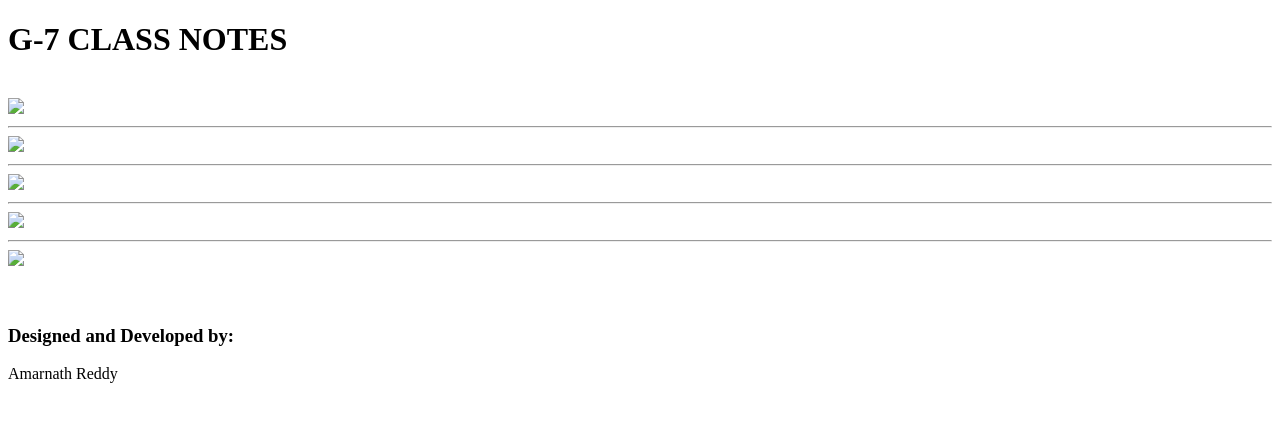
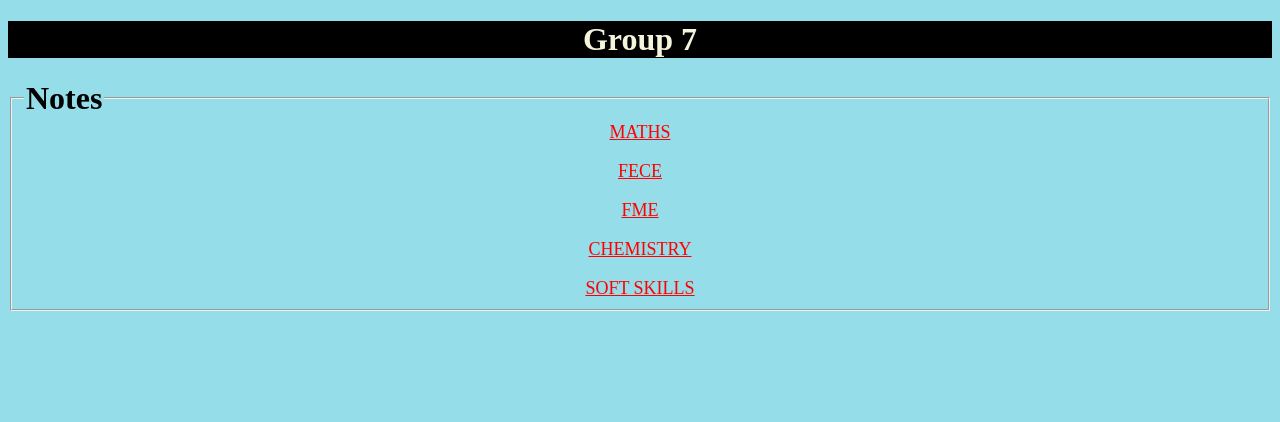
Before and after one commit to embeddeddeveloper12/Notes, a plain HTML site: page index.html in a window 1280 px wide. Drawn offline with Linux system fonts and the light colour scheme.

Commit message:
Update index.html

```diff
--- a/index.html
+++ b/index.html
@@ -2,26 +2,54 @@
 <html>
     <head>
         <title>NOTES</title>
-    </head>
-    <body>
-        <h1>G-7 CLASS NOTES</h1>
+        <style>
+            *{
+                background-color: rgb(149, 221, 233);
+            }
+          .g7{
+            text-align: center;
+            background-color: black;
+            color: beige;
+          }
+          div{
 
-        <br>
+            text-align: center;
 
 
-        <a href="Subjects/maths.html" target="_blank"><img src="images/img_engg_maths.jpg" width="150"></a>
-        <br><hr>
-        <a href="Subjects/chemistry.html"  target="_blank"><img src="images/img_engg_che.jpg" width="150"></a>
-        <br><hr>
-        <a href="Subjects/fece.html"  target="_blank"><img src="images/img_fece.jpg" width="150"></a>
-        <br><hr>
-        <a href="Subjects/fme.html"  target="_blank"><img src="images/img_fme.jpg" width="150"></a>
-        <br><hr>
-        <a href="Subjects/ss.html"  target="_blank"><img src="images/img_ss.jpg" width="150"></a>
-        <br>
-        <br>
-        <br>
-        <p><h3>Designed and Developed by:</h3>Amarnath Reddy</p>
+          }
+          a{
+            color: red;
+            text-transform: uppercase;
+            font-size: large;
+          }
+         a:hover{
+            color: rgb(133, 181, 184);
+            font-size: larger;
 
+         }
+         legend{
+            font-size: xx-large;
+            font-weight: bolder;
+         }
+
+
+        </style>
+
+    </head>
+    <header>
+        <h1 class="g7">Group 7</h1>
+    </header>
+
+    <body>
+        <fieldset>
+            <legend>Notes</legend>
+        <div>
+        <a href="Subjects/maths.html">Maths    </a><br><br>
+        <a href="Subjects/fece.html">Fece    </a><br><br>
+        <a href="Subjects/fme.html">Fme    </a><br><br>
+        <a href="Subjects/chemistry.html">chemistry    </a><br><br>
+        <a href="Subjects/ss.html">Soft Skills    </a>
+        </div>
+    </fieldset>
     </body>
 </html>
```
